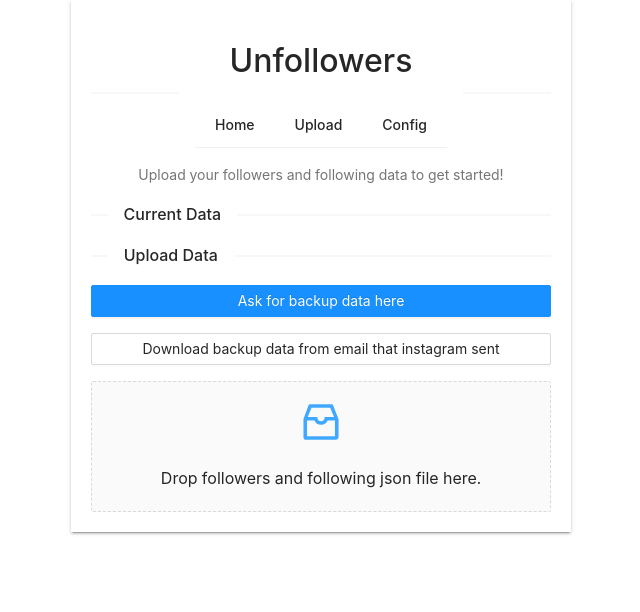
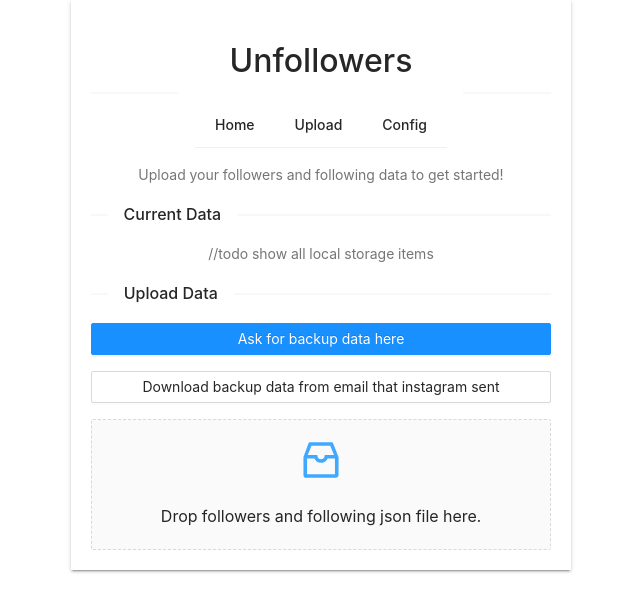
Before and after one commit to argaghulamahmad/unfollowers, a React (Create React App) app: page / in a window 1280 px wide. Shown: the top 612 px of the page, without its empty margins (319-959 px from the left). Built offline with nearby package versions, Linux system fonts and the light colour scheme.

Commit message:
render all local storage items

```diff
--- a/src/components/Uploader.js
+++ b/src/components/Uploader.js
@@ -14,10 +14,23 @@ class Profile {
 const Uploader = () => (
     <div>
         <div>
-            Upload your followers and following data to get started!
+            {
+                localStorage.getItem('lastUpdateAt') ? (
+                    <div>
+                        Last update at {localStorage.getItem('lastUpdateAt')}
+                    </div>
+                ) : (
+                    <div>
+                        Upload your followers and following data to get started!
+                    </div>
+                )
+            }
         </div>
         <div>
             <Divider orientation="left">Current Data</Divider>
+            <Space direction="vertical" size="middle" style={{display: 'flex'}}>
+                //todo show all local storage items
+            </Space>
         </div>
         <div>
             <Divider orientation="left">Upload Data</Divider>
```
